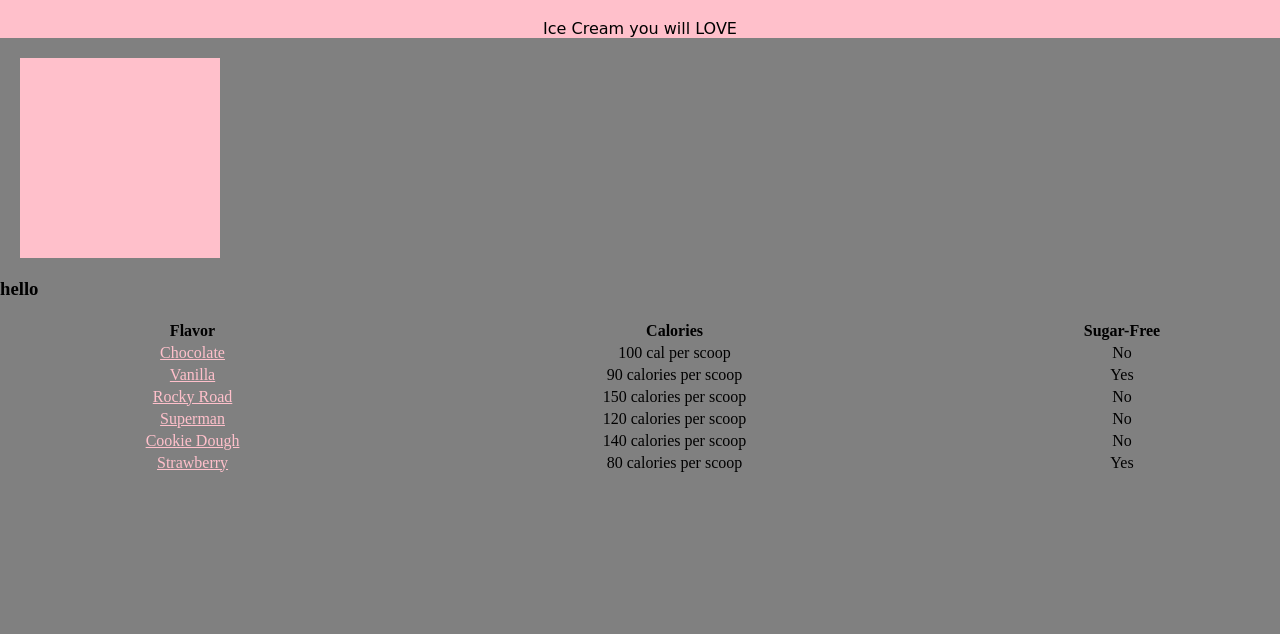
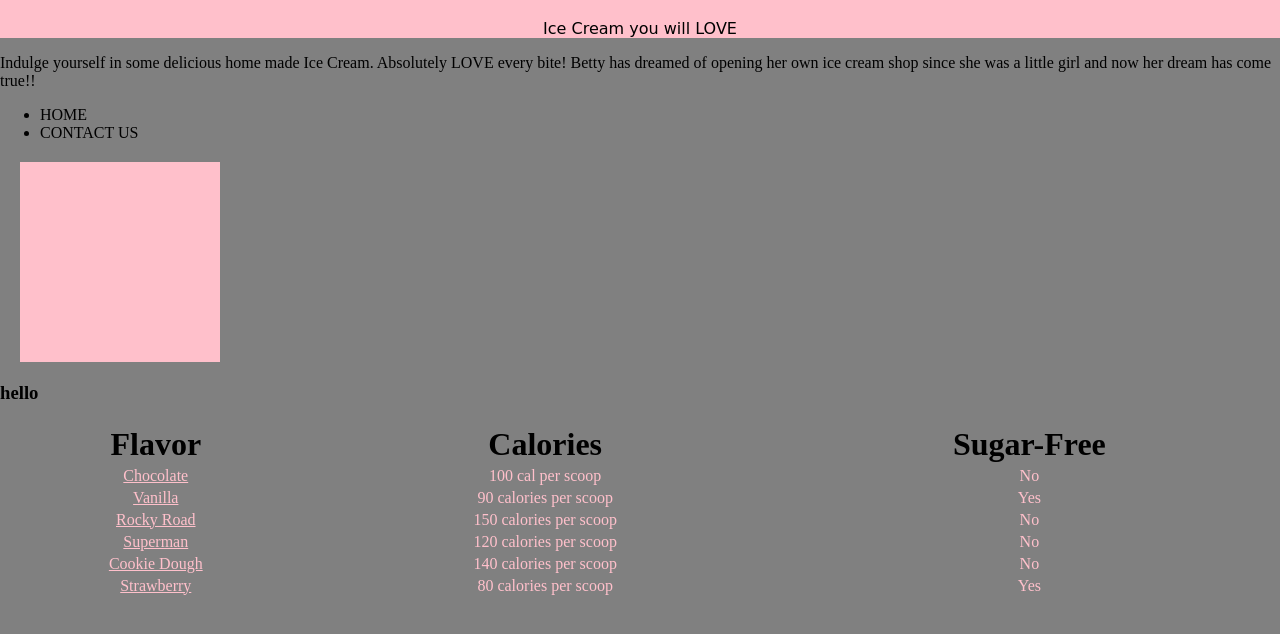
Before and after one commit to chelseahamilton-tiy/bettys_icecream, a plain HTML site: page index.html in a window 1280 px wide. Shown: the part 62-696 px from the top of the page. Drawn offline with Linux system fonts and the light colour scheme.

Commit message:
more progress add nav and p tag

```diff
--- a/index.html
+++ b/index.html
@@ -11,6 +11,12 @@
         <p>Ice Cream you will <span>LOVE</span></p>
       </header>
     </div>
+    <p>Indulge yourself in some delicious home made Ice Cream. Absolutely <span>LOVE</span> every bite!  Betty has dreamed of opening her own ice cream shop since she was a little girl and now her dream has come true!!</p>
+  <div>
+    <ul>
+      <li>HOME</li>
+      <li>CONTACT US</li>
+  </div>
     <div class="card"></div>
       <div class="front"></div>
       <div class="back"></div>
--- a/styles/main.css
+++ b/styles/main.css
@@ -37,3 +37,16 @@ tr {
 a {
     color: pink;
 }
+
+th {
+  font-size: 2rem;
+  margin: 0;
+}
+
+td {
+  color: pink;
+}
+
+.nav {
+
+}
```
